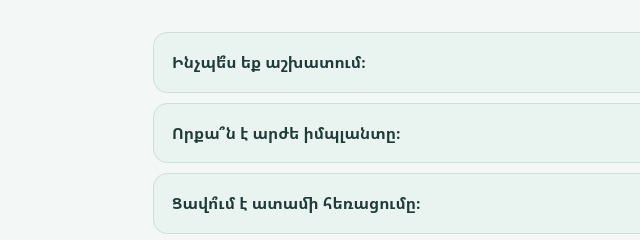
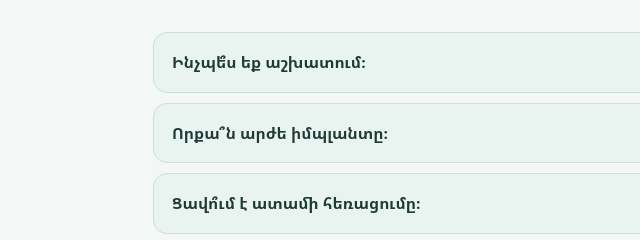
Before and after one commit to dentalarmenia1-jpg/dental-armenia, a plain HTML site: page index.html in a window 1280 px wide. Shown: the part 3780-4020 px from the top of the page, 77-717 px from the left. Drawn offline with Linux system fonts and the light colour scheme; no server answers.

Commit message:
Update index.html

```diff
--- a/index.html
+++ b/index.html
@@ -1761,7 +1761,7 @@ body.modal-open .sticky-contact { display: none; }
     </div>
     <div class="faq-list">
       <details><summary data-i18n="faq1q">Ինչպե՞ս եք աշխատում։</summary><p data-i18n="faq1a">Դուք ընտրում եք ծառայությունը և ուղարկում հայտ։ Մենք կապնվում ենք ձեզ հետ, պարզում ենք ձեր իրավիճակը և օգնում ենք գտնել համապատասխան ատամնաբույժ։ Բուժման վերաբերյալ որոշումներն ընդունում է բժիշկը։</p></details>
-      <details><summary data-i18n="faq2q">Որքա՞ն է արժե իմպլանտը։</summary><p data-i18n="faq2a">Արժեքը կախված է կոնկրետ դեպքից, ընտրված մասնագետից և օգտագործվող նյութերից։ Մանրամասները կճշտվեն զրույցի ընթացքում։</p></details>
+      <details><summary data-i18n="faq2q">Որքա՞ն արժե իմպլանտը։</summary><p data-i18n="faq2a">Արժեքը կախված է կոնկրետ դեպքից, ընտրված մասնագետից և օգտագործվող նյութերից։ Մանրամասները կճշտվեն զրույցի ընթացքում։</p></details>
       <details><summary data-i18n="faq3q">Ցավո՞ւմ է ատամի հեռացումը։</summary><p data-i18n="faq3a">Զգացողությունները անհատական են։ Նման միջամտությունները սովորաբար կատարվում են տեղային անզգայացմամբ, իսկ մանրամասները բժիշկը կբացատրի ձեզ նախապես։</p></details>
       <details><summary data-i18n="faq4q">Ի՞նչ ծառայությունների համար կարող եմ դիմել։</summary><p data-i18n="faq4a">Թերապիա, օրթոպեդիա, վիրաբուժություն, իմպլանտացիա, մանկական ստոմատոլոգիա, օրթոդոնտիա, ինչպես նաև ատամների մաքրում և սպիտակեցում։</p></details>
       <details><summary data-i18n="faq5q">Ի՞նչ է լինում հայտ ուղարկելուց հետո։</summary><p data-i18n="faq5a">Մենք կապնվում ենք ձեզ հետ նշված հեռախոսահամարով՝ ձեր իրավիճակը պարզելու և հաջորդ քայլերը քննարկելու համար։</p></details>
@@ -1786,7 +1786,7 @@ document.addEventListener("DOMContentLoaded", function () {
   Object.assign(translations.hy, {
     faqEyebrow:"FAQ", faqTitle:"Հաճախ տրվող հարցեր",
     faq1q:"Ինչպե՞ս եք աշխատում։", faq1a:"Դուք ընտրում եք ծառայությունը և ուղարկում հայտ։ Մենք կապնվում ենք ձեզ հետ, պարզում ենք ձեր իրավիճակը և օգնում ենք գտնել համապատասխան ատամնաբույժ։ Բուժման վերաբերյալ որոշումներն ընդունում է բժիշկը։",
-    faq2q:"Որքա՞ն է արժե իմպլանտը։", faq2a:"Արժեքը կախված է կոնկրետ դեպքից, ընտրված մասնագետից և օգտագործվող նյութերից։ Մանրամասները կճշտվեն զրույցի ընթացքում։",
+    faq2q:"Որքա՞ն արժե իմպլանտը։", faq2a:"Արժեքը կախված է կոնկրետ դեպքից, ընտրված մասնագետից և օգտագործվող նյութերից։ Մանրամասները կճշտվեն զրույցի ընթացքում։",
     faq3q:"Ցավո՞ւմ է ատամի հեռացումը։", faq3a:"Զգացողությունները անհատական են։ Նման միջամտությունները սովորաբար կատարվում են տեղային անզգայացմամբ, իսկ մանրամասները բժիշկը կբացատրի ձեզ նախապես։",
     faq4q:"Ի՞նչ ծառայությունների համար կարող եմ դիմել։", faq4a:"Թերապիա, օրթոպեդիա, վիրաբուժություն, իմպլանտացիա, մանկական ստոմատոլոգիա, օրթոդոնտիա, ինչպես նաև ատամների մաքրում և սպիտակեցում։",
     faq5q:"Ի՞նչ է լինում հայտ ուղարկելուց հետո։", faq5a:"Մենք կապնվում ենք ձեզ հետ նշված հեռախոսահամարով՝ ձեր իրավիճակը պարզելու և հաջորդ քայլերը քննարկելու համար։"
```
